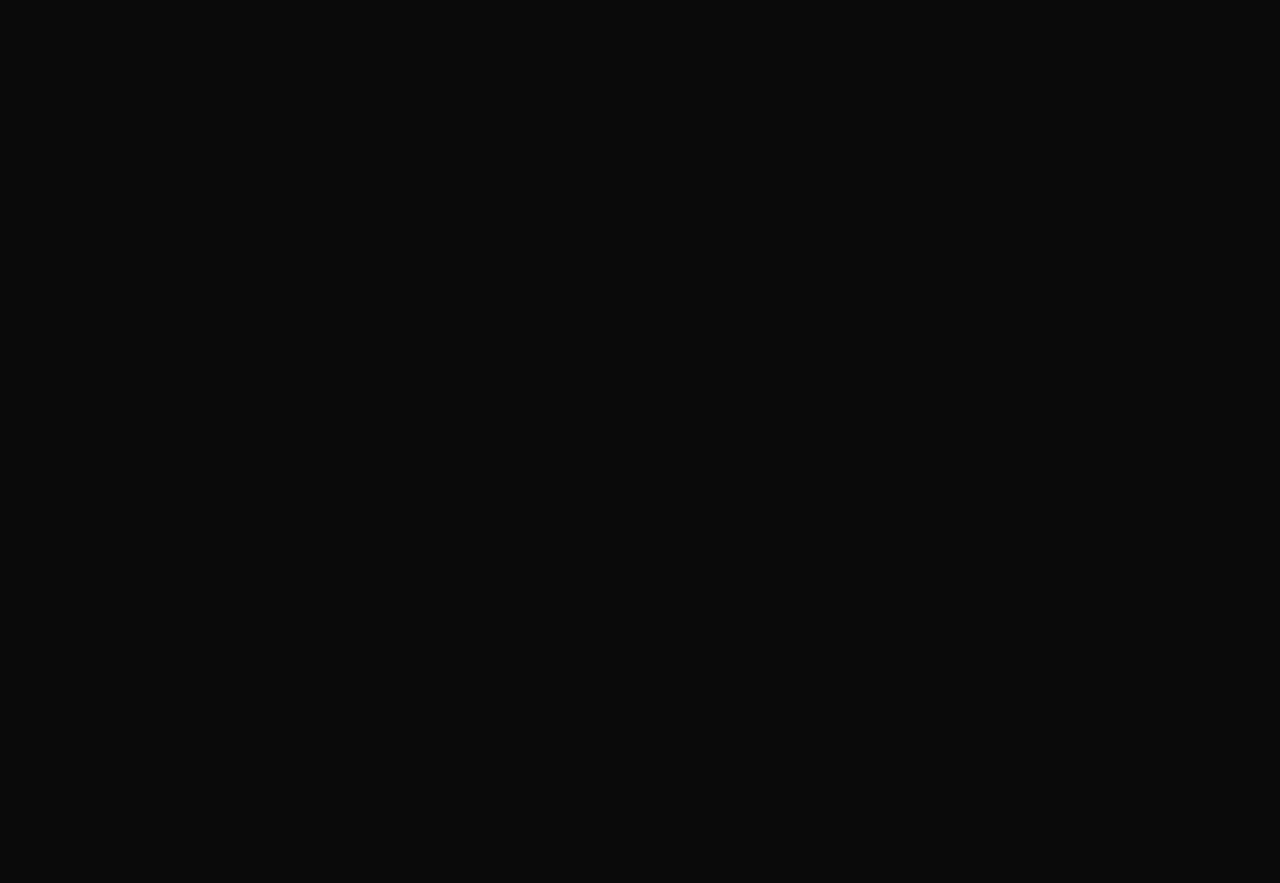
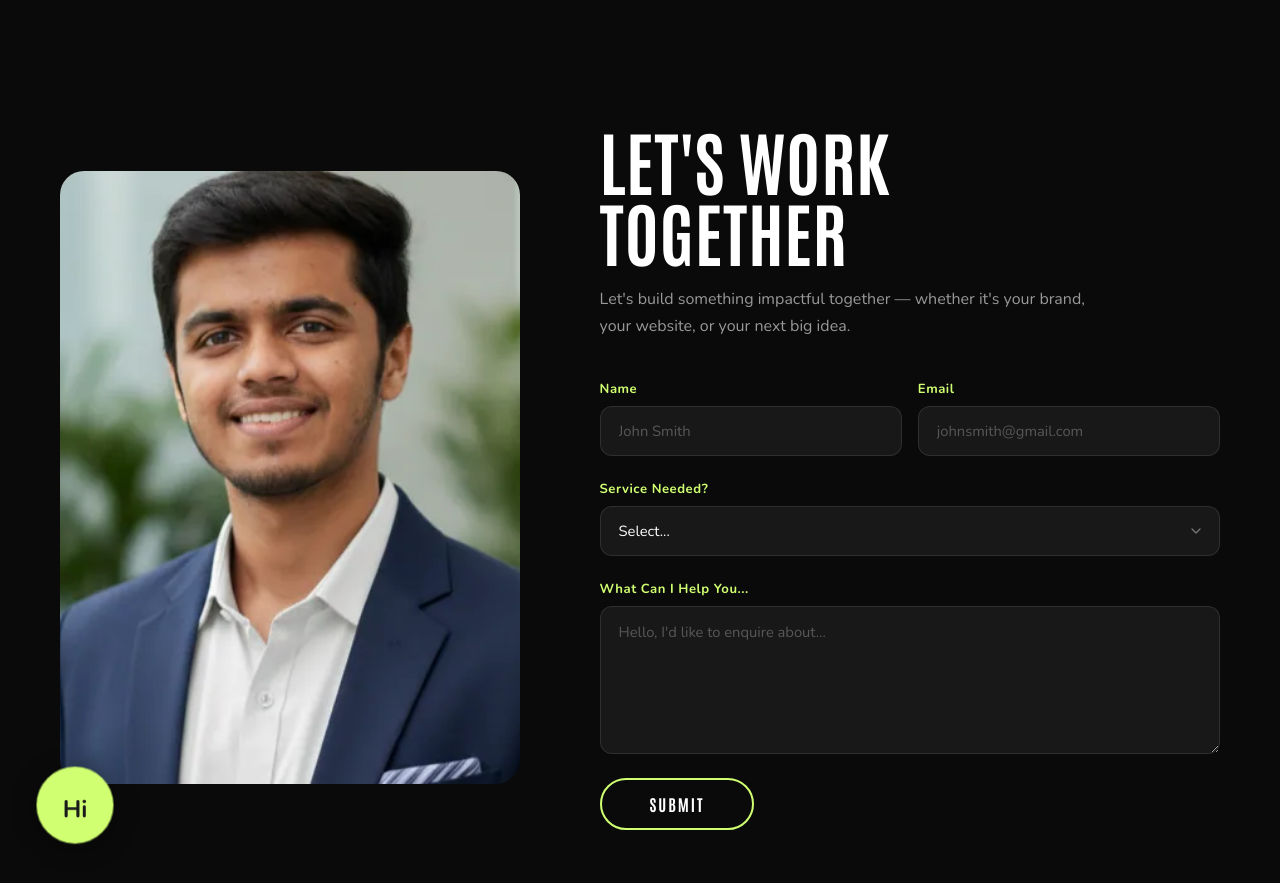
Before and after one commit to VickyKumarOfficial/Portfolio, a React app: page / in a window 1280 px wide. Shown: the part 6360-7243 px from the top of the page. Before the commit the page ends 6365 px from the top, so only its background shows below. Built offline with nearby package versions, Linux system fonts and the light colour scheme; the HTML template or start-up script is replaced by a standard one.

Commit message:
Contact section

```diff
--- /dev/null
+++ b/src/components/ContactSection.css
@@ -0,0 +1,238 @@
+/* ============================================
+   CONTACT SECTION
+   ============================================ */
+.contact-section {
+  position: relative;
+  width: 100%;
+  padding: 120px 0 140px;
+}
+
+.contact-container {
+  max-width: 1300px;
+  margin: 0 auto;
+  padding: 0 60px;
+  display: grid;
+  grid-template-columns: 1fr 1.35fr;
+  gap: 80px;
+  align-items: center;
+}
+
+/* ── Left: photo ── */
+.contact-left {
+  position: relative;
+  align-self: stretch;
+  display: flex;
+  align-items: center;
+}
+
+.contact-img-frame {
+  position: relative;
+  width: 100%;
+  aspect-ratio: 3 / 4;
+  border-radius: 24px;
+  overflow: hidden;
+}
+
+.contact-img {
+  width: 100%;
+  height: 100%;
+  object-fit: cover;
+  object-position: center top;
+  display: block;
+}
+
+/* Green Hi/wave flip badge */
+.contact-badge {
+  position: absolute;
+  bottom: -25px;
+  left: -25px;
+  z-index: 10;
+  perspective: 1000px;
+  animation: badgeBounce 2s ease-in-out infinite;
+}
+
+/* ── Right: heading + form ── */
+.contact-right {
+  display: flex;
+  flex-direction: column;
+}
+
+.contact-heading {
+  font-family: 'Antonio', system-ui, sans-serif;
+  font-weight: 700;
+  font-size: clamp(2.8rem, 5.5vw, 5rem);
+  color: #ffffff;
+  text-transform: uppercase;
+  letter-spacing: 0.01em;
+  line-height: 1.0;
+  margin: 0 0 20px;
+}
+
+.contact-subtext {
+  font-family: 'Nunito', system-ui, sans-serif;
+  font-size: clamp(0.88rem, 1.4vw, 1rem);
+  font-weight: 400;
+  color: rgba(255, 255, 255, 0.58);
+  line-height: 1.7;
+  max-width: 520px;
+  margin: 0 0 40px;
+}
+
+/* ── Form ── */
+.contact-form {
+  display: flex;
+  flex-direction: column;
+  gap: 24px;
+}
+
+.form-row {
+  display: grid;
+  grid-template-columns: 1fr 1fr;
+  gap: 16px;
+}
+
+.form-group {
+  display: flex;
+  flex-direction: column;
+  gap: 8px;
+}
+
+.form-label {
+  font-family: 'Nunito', system-ui, sans-serif;
+  font-size: 0.82rem;
+  font-weight: 700;
+  color: #d0ff71;
+  letter-spacing: 0.04em;
+}
+
+/* Shared input / select / textarea base */
+.form-input,
+.form-select,
+.form-textarea {
+  background: rgba(255, 255, 255, 0.06);
+  border: 1.5px solid rgba(255, 255, 255, 0.1);
+  border-radius: 12px;
+  padding: 14px 18px;
+  font-family: 'Nunito', system-ui, sans-serif;
+  font-size: 0.92rem;
+  font-weight: 400;
+  color: #ffffff;
+  outline: none;
+  transition: border-color 0.25s ease, background 0.25s ease;
+  width: 100%;
+}
+
+.form-input::placeholder,
+.form-textarea::placeholder {
+  color: rgba(255, 255, 255, 0.28);
+}
+
+.form-input:focus,
+.form-select:focus,
+.form-textarea:focus {
+  border-color: rgba(208, 255, 113, 0.5);
+  background: rgba(255, 255, 255, 0.09);
+}
+
+/* Select */
+.select-wrapper {
+  position: relative;
+}
+
+.form-select {
+  appearance: none;
+  -webkit-appearance: none;
+  cursor: pointer;
+  padding-right: 44px;
+}
+
+.form-select option {
+  background: #1a1a1a;
+  color: #ffffff;
+}
+
+.select-chevron {
+  position: absolute;
+  right: 16px;
+  top: 50%;
+  transform: translateY(-50%);
+  color: rgba(255, 255, 255, 0.4);
+  pointer-events: none;
+  display: flex;
+  align-items: center;
+}
+
+/* Textarea */
+.form-textarea {
+  resize: vertical;
+  min-height: 130px;
+  line-height: 1.6;
+}
+
+/* Submit button */
+.form-submit {
+  align-self: flex-start;
+  padding: 14px 48px;
+  background: transparent;
+  border: 2px solid #d0ff71;
+  border-radius: 999px;
+  font-family: 'Antonio', system-ui, sans-serif;
+  font-weight: 700;
+  font-size: 1rem;
+  letter-spacing: 0.12em;
+  text-transform: uppercase;
+  color: #ffffff;
+  cursor: pointer;
+  transition: background 0.25s ease, color 0.25s ease;
+}
+
+.form-submit:hover {
+  background: #d0ff71;
+  color: #1a1a1a;
+}
+
+/* ── Responsive ── */
+@media (max-width: 968px) {
+  .contact-container {
+    grid-template-columns: 1fr;
+    gap: 56px;
+    padding: 0 32px;
+  }
+
+  .contact-img-frame {
+    max-width: 380px;
+    aspect-ratio: 1 / 1;
+    margin: 0 auto;
+  }
+
+  .contact-badge {
+    bottom: -16px;
+    left: -4px;
+  }
+}
+
+@media (max-width: 640px) {
+  .contact-section {
+    padding: 80px 0 100px;
+  }
+
+  .contact-container {
+    padding: 0 24px;
+  }
+
+  .form-row {
+    grid-template-columns: 1fr;
+  }
+}
+
+@media (max-width: 480px) {
+  .contact-container {
+    padding: 0 16px;
+  }
+
+  .form-submit {
+    width: 100%;
+    text-align: center;
+    align-self: stretch;
+  }
+}
--- /dev/null
+++ b/src/components/ContactSection.tsx
@@ -0,0 +1,137 @@
+import { useState } from 'react'
+import './ContactSection.css'
+
+export default function ContactSection() {
+  const [formData, setFormData] = useState({
+    name: '',
+    email: '',
+    service: '',
+    message: '',
+  })
+
+  const handleChange = (
+    e: React.ChangeEvent<HTMLInputElement | HTMLTextAreaElement | HTMLSelectElement>
+  ) => {
+    setFormData({ ...formData, [e.target.name]: e.target.value })
+  }
+
+  const handleSubmit = (e: React.FormEvent) => {
+    e.preventDefault()
+    // TODO: wire up form submission
+    console.log('Form submitted:', formData)
+  }
+
+  return (
+    <section className="contact-section">
+      <div className="contact-container">
+
+        {/* ── Left: photo ── */}
+        <div className="contact-left">
+          <div className="contact-img-frame">
+            <img src="/nicky.webp" alt="Nicky Kumar" className="contact-img" />
+          </div>
+          {/* Hi / wave flip badge */}
+          <div className="contact-badge">
+            <div className="badge-flip-container">
+              <div className="badge-face badge-front">
+                <svg width="80" height="80" viewBox="0 0 80 80">
+                  <circle cx="40" cy="40" r="38" fill="#d0ff71" stroke="rgba(208, 255, 113, 0.5)" strokeWidth="2"/>
+                  <text x="40" y="52" textAnchor="middle" fontSize="24" fontWeight="700" fill="#1a1a1a" fontFamily="Nunito, system-ui, sans-serif">Hi</text>
+                </svg>
+              </div>
+              <div className="badge-face badge-back">
+                <svg width="80" height="80" viewBox="0 0 80 80">
+                  <circle cx="40" cy="40" r="38" fill="#d0ff71" stroke="rgba(208, 255, 113, 0.5)" strokeWidth="2"/>
+                  <text x="40" y="52" textAnchor="middle" fontSize="36" fill="#1a1a1a">👋</text>
+                </svg>
+              </div>
+            </div>
+          </div>
+        </div>
+
+        {/* ── Right: form ── */}
+        <div className="contact-right">
+          <h2 className="contact-heading">LET'S WORK<br />TOGETHER</h2>
+          <p className="contact-subtext">
+            Let's build something impactful together — whether it's your
+            brand, your website, or your next big idea.
+          </p>
+
+          <form className="contact-form" onSubmit={handleSubmit}>
+
+            {/* Name + Email row */}
+            <div className="form-row">
+              <div className="form-group">
+                <label className="form-label" htmlFor="name">Name</label>
+                <input
+                  id="name"
+                  name="name"
+                  type="text"
+                  className="form-input"
+                  placeholder="John Smith"
+                  value={formData.name}
+                  onChange={handleChange}
+                />
+              </div>
+              <div className="form-group">
+                <label className="form-label" htmlFor="email">Email</label>
+                <input
+                  id="email"
+                  name="email"
+                  type="email"
+                  className="form-input"
+                  placeholder="johnsmith@gmail.com"
+                  value={formData.email}
+                  onChange={handleChange}
+                />
+              </div>
+            </div>
+
+            {/* Service dropdown */}
+            <div className="form-group">
+              <label className="form-label" htmlFor="service">Service Needed?</label>
+              <div className="select-wrapper">
+                <select
+                  id="service"
+                  name="service"
+                  className="form-select"
+                  value={formData.service}
+                  onChange={handleChange}
+                >
+                  <option value="" disabled>Select...</option>
+                  <option value="ui-ux">UI / UX Design</option>
+                  <option value="web-design">Web Design</option>
+                  <option value="branding">Branding</option>
+                  <option value="graphic-design">Graphic Design</option>
+                  <option value="other">Other</option>
+                </select>
+                <span className="select-chevron">
+                  <svg width="16" height="16" viewBox="0 0 24 24" fill="none" stroke="currentColor" strokeWidth="2" strokeLinecap="round" strokeLinejoin="round">
+                    <polyline points="6 9 12 15 18 9" />
+                  </svg>
+                </span>
+              </div>
+            </div>
+
+            {/* Message textarea */}
+            <div className="form-group">
+              <label className="form-label" htmlFor="message">What Can I Help You...</label>
+              <textarea
+                id="message"
+                name="message"
+                className="form-textarea"
+                placeholder="Hello, I'd like to enquire about..."
+                rows={5}
+                value={formData.message}
+                onChange={handleChange}
+              />
+            </div>
+
+            <button type="submit" className="form-submit">SUBMIT</button>
+          </form>
+        </div>
+
+      </div>
+    </section>
+  )
+}
--- a/src/components/HeroSection.tsx
+++ b/src/components/HeroSection.tsx
@@ -4,6 +4,7 @@ import { ScrollTrigger } from 'gsap/ScrollTrigger'
 import ServicesSection from './ServicesSection'
 import AboutSection from './AboutSection'
 import ProjectsSection from './ProjectsSection'
+import ContactSection from './ContactSection'
 import './HeroSection.css'
 
 gsap.registerPlugin(ScrollTrigger)
@@ -133,6 +134,7 @@ const HeroSection = () => {
     </div>
     <AboutSection />
     <ProjectsSection />
+    <ContactSection />
     </>
   )
 }
```
Also changed, not shown: 1 other file (tests, documents, lock files or other folders).
